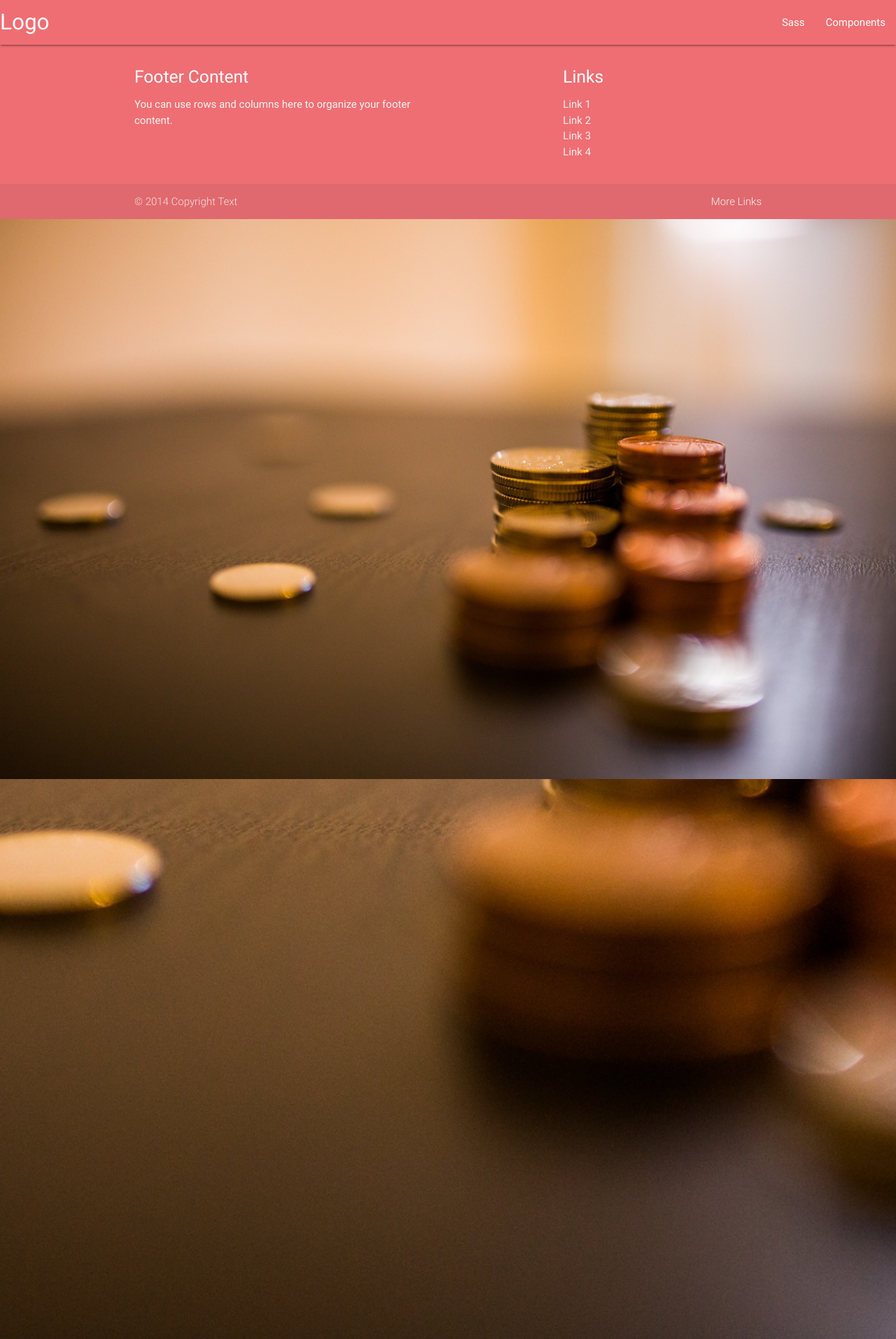
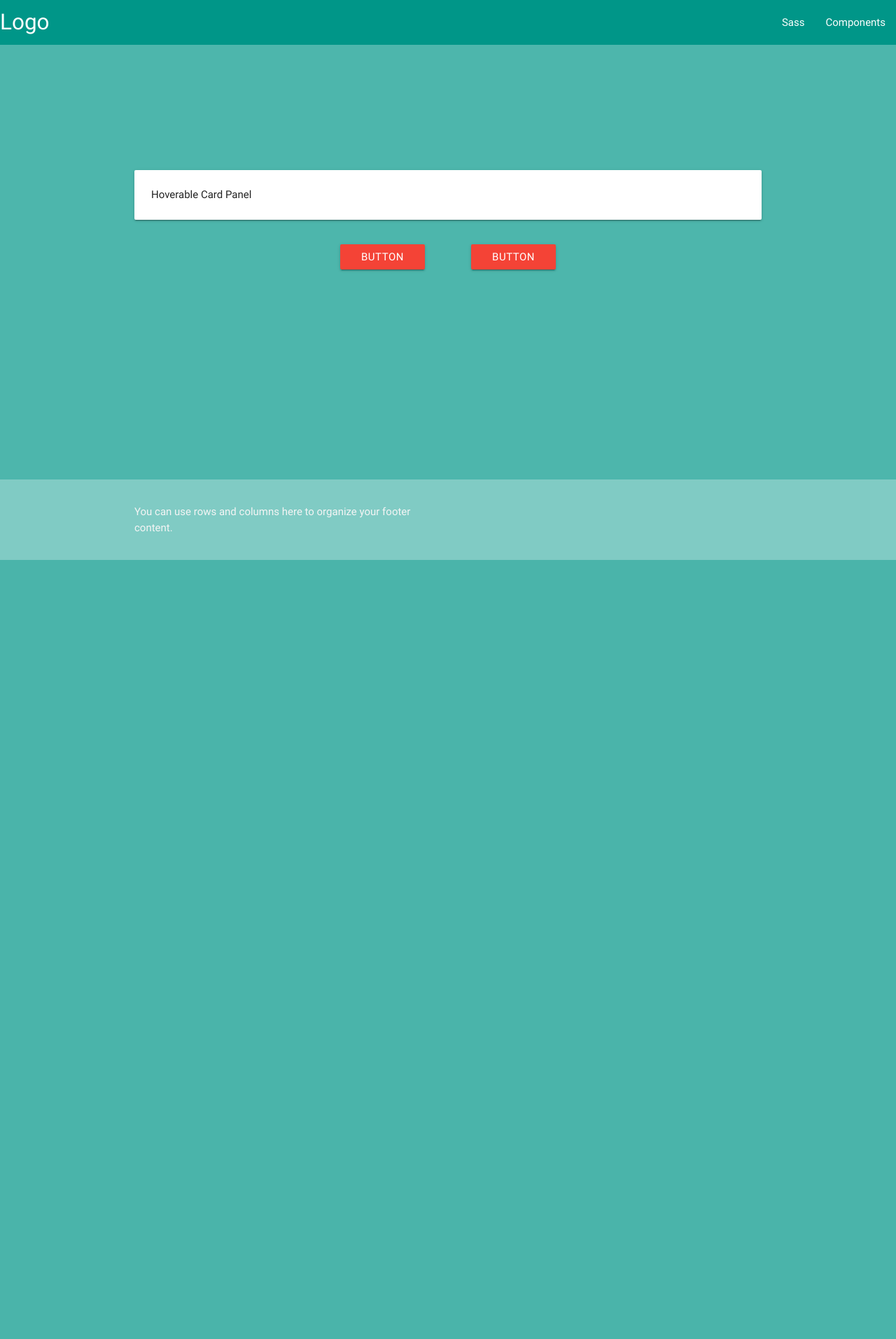
Before and after one commit to sSwiergosz/FinancialOrganiser, a Django app: template organizer_project/organizer/templates/organizer/index.html in a window 1280 px wide. Shown: the whole page at 70% size. After the commit the page ends 800 px from the top, so only its background shows below. Run offline with Django 3.2, Linux system fonts and the light colour scheme; the template is opened without the code that fills it, so the values that code supplies are empty.

Commit message:
First concept of color palette

```diff
--- /dev/null
+++ b/organizer/organizer/urls.py
@@ -0,0 +1,21 @@
+"""organizer URL Configuration
+
+The `urlpatterns` list routes URLs to views. For more information please see:
+    https://docs.djangoproject.com/en/1.10/topics/http/urls/
+Examples:
+Function views
+    1. Add an import:  from my_app import views
+    2. Add a URL to urlpatterns:  url(r'^$', views.home, name='home')
+Class-based views
+    1. Add an import:  from other_app.views import Home
+    2. Add a URL to urlpatterns:  url(r'^$', Home.as_view(), name='home')
+Including another URLconf
+    1. Import the include() function: from django.conf.urls import url, include
+    2. Add a URL to urlpatterns:  url(r'^blog/', include('blog.urls'))
+"""
+from django.conf.urls import url
+from django.contrib import admin
+
+urlpatterns = [
+    url(r'^admin/', admin.site.urls),
+]
--- a/organizer_project/organizer/static/organizer/css/custom.css
+++ b/organizer_project/organizer/static/organizer/css/custom.css
@@ -1,15 +1,23 @@
 body {
-    display: flex;
-    min-height: 100vh;
-    flex-direction: column;
+  display: flex;
+  min-height: 100vh;
+  flex-direction: column;
 }
 
 main {
-	padding-bottom: 100vh;
-  	flex: 1 0 auto;
-  	position: relative;
-    background: url(../img/bg.jpg) no-repeat center center scroll;
-    -webkit-background-size: cover;
-    -moz-background-size: cover;
-    background-size: cover;
+  flex: 1 0 auto;
+  background-color: #4DB6AC;
 }
+
+#index-panel {
+  margin-top: 20%;
+}
+
+#left-btn {
+  float: right;
+  margin-right: 5%;
+}
+
+#right-btn {
+  margin-left: 5%;
+}
--- a/organizer_project/organizer/templates/organizer/base.html
+++ b/organizer_project/organizer/templates/organizer/base.html
@@ -10,20 +10,17 @@
 
     <!-- Compiled CSS -->
     <link rel="stylesheet" href="{% static "organizer/css/materialize.min.css" %}">
-
     <!-- Custom styles -->
     <link rel="stylesheet" type="text/css" href="{% static "organizer/css/custom.css" %}">
-
     <!--Import Google Icon Font-->
     <link rel="stylesheet" href="{% static "organizer/fonts/material_icons.css" %}">
 
   </head>
   <body>
-    <!-- Document wrapper -->
-    <div id="wrapper">
-      <div class="navbar-fixed">
+
+    <header>
       <nav>
-          <div class="nav-wrapper">
+        <div class="nav-wrapper" style="background-color: #009688";>
           <a href="#!" class="brand-logo">Logo</a>
           <ul class="right hide-on-med-and-down">
             <li><a href="sass.html">Sass</a></li>
@@ -31,18 +28,27 @@
           </ul>
         </div>
       </nav>
-      </div>
-
+    </header>
 
     <!-- Main contet from other templates -->
     <main>
       {% block content %}
       {% endblock %}
-      <main>
+    </main>
     <!-- End content -->
 
+    <!-- Footer -->
+    <footer class="page-footer" style="background-color: #80CBC4;">
+      <div class="container">
+        <div class="row">
+          <div class="col l6 s12">
+            <p class="grey-text text-lighten-4">You can use rows and columns here to organize your footer content.</p>
           </div>
-    <!-- End wrapper -->
+        </div>
+      </div>
+
+    </footer>
+    <!-- End footer -->
 
     <!-- jQuery - required before materialize.js -->
     <script src="{% static "organizer/js/jquery-3.1.1.js" %}">></script>
--- a/organizer_project/organizer/templates/organizer/index.html
+++ b/organizer_project/organizer/templates/organizer/index.html
@@ -1,36 +1,22 @@
 {% extends 'organizer/base.html' %}
-
 {% load static %}
 
 {% block content %}
 
-
-  <!-- Footer -->
-  <footer class="page-footer">
-    <div class="container">
-      <div class="row">
-        <div class="col l6 s12">
-          <h5 class="white-text">Footer Content</h5>
-            <p class="grey-text text-lighten-4">You can use rows and columns here to organize your footer content.</p>
-        </div>
-        <div class="col l4 offset-l2 s12">
-          <h5 class="white-text">Links</h5>
-          <ul>
-            <li><a class="grey-text text-lighten-3" href="#!">Link 1</a></li>
-            <li><a class="grey-text text-lighten-3" href="#!">Link 2</a></li>
-            <li><a class="grey-text text-lighten-3" href="#!">Link 3</a></li>
-            <li><a class="grey-text text-lighten-3" href="#!">Link 4</a></li>
-          </ul>
-        </div>
+  <div class="container">
+    <div class="row">
+      <div class="col s12">
+        <div class="card-panel hoverable" id="index-panel"> Hoverable Card Panel</div>
       </div>
     </div>
-    <div class="footer-copyright">
-      <div class="container">
-        © 2014 Copyright Text
-        <a class="grey-text text-lighten-4 right" href="#!">More Links</a>
+    <div class="row">
+      <div class="col s6">
+        <a class="waves-effect waves-light btn red" id="left-btn">button</a>
+      </div>
+      <div class="col s6">
+        <a class="waves-effect waves-light btn red" id="right-btn">button</a>
       </div>
     </div>
-  </footer>
-  <!-- End footer -->
+  </div>
 
 {% endblock %}
```
Also changed, not shown: organizer/manage.py (added, +22 -0 lines), organizer/organizer/settings.py (added, +120 -0 lines), organizer/organizer/wsgi.py (added, +16 -0 lines), organizer/organizer/__init__.py (added). Lines whose indentation alone changed are shown as unchanged.
